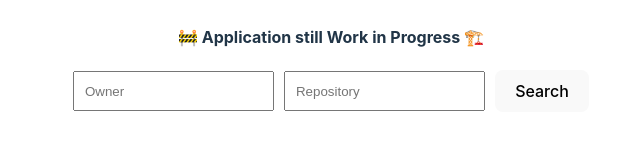
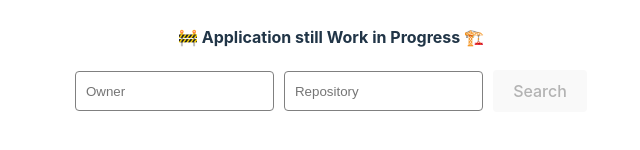
Before and after one commit to piny4man/repos-toolbox, a React (Vite) app: page / in a window 1280 px wide. Shown: the part 422-572 px from the top of the page, without its empty margins (309-949 px from the left). Built offline with nearby package versions, Linux system fonts and the light colour scheme; no server answers.

Commit message:
Fix repository urls

```diff
--- a/src/components/RepositoryCard/index.tsx
+++ b/src/components/RepositoryCard/index.tsx
@@ -10,13 +10,13 @@ interface IProps {
 const RepositoryCard: FC<IProps> = ({ repository }) => {
   return (
     <div className={styles.card__container}>
-      <a href={repository.owner.html_url} target='_blank' rel="noreferrer">
+      <a href={repository.html_url} target='_blank' rel="noreferrer">
         <header>
           <h2>
             {repository.owner.login}/<br/>
             <em>{repository.name}</em>
           </h2>
-          <a href={repository.html_url} target='_blank' rel="noreferrer">
+          <a href={repository.owner.html_url} target='_blank' rel="noreferrer">
             <img src={repository.owner.avatar_url} alt={repository.owner.login} />
           </a>
         </header>
--- a/src/components/SearchHeader/index.tsx
+++ b/src/components/SearchHeader/index.tsx
@@ -1,4 +1,4 @@
-import { FC, useState } from 'react'
+import { FC, useState, KeyboardEvent, useMemo } from 'react'
 import styles from './styles.module.scss'
 
 interface IProps {
@@ -8,28 +8,37 @@ interface IProps {
 const SearchHeader: FC<IProps> = ({ onSearchRepository }) => {
   const [owner, setOwner] = useState('')
   const [repo, setRepo] = useState('')
+  const isSearchDisabled = useMemo(() => !owner || !repo, [owner, repo])
 
   const handleSearchRepo = async () => {
+    if (isSearchDisabled) return
     onSearchRepository(owner, repo)
     setOwner('')
     setRepo('')
   }
 
+  const handleKeyPress = (event: KeyboardEvent<HTMLInputElement>) => {
+    if (!isSearchDisabled && event.code === 'Enter') {
+      handleSearchRepo()
+      event.currentTarget.blur()
+    }
+  }
+
   return (
-    <header className={ styles.search__container }>
+    <header className={styles.search__container} onKeyDown={handleKeyPress}>
       <input
         type="text"
         placeholder='Owner'
-        value={ owner }
-        onChange={ event => setOwner(event.target.value) }
+        value={owner}
+        onChange={event => setOwner(event.target.value)}
       />
       <input
         type="text"
         placeholder='Repository'
-        value={ repo }
-        onChange={ event => setRepo(event.target.value) }
+        value={repo}
+        onChange={event => setRepo(event.target.value)}
       />
-      <button onClick={ handleSearchRepo }>Search</button>
+      <button onClick={handleSearchRepo} disabled={isSearchDisabled}>Search</button>
     </header>
   )
 }
--- a/src/components/SearchHeader/styles.module.scss
+++ b/src/components/SearchHeader/styles.module.scss
@@ -13,5 +13,12 @@
     margin-right: 10px;
     box-sizing: border-box;
     padding: 0 10px;
+    border-radius: 4px;
+    border: 1px solid gray;
+
+    &:focus {
+      border-color: #746CC0;
+      outline: 2px solid #746CC0;
+    }
   }
 }
--- a/src/index.css
+++ b/src/index.css
@@ -37,7 +37,7 @@ h1 {
 }
 
 button {
-  border-radius: 8px;
+  border-radius: 4px;
   border: 1px solid transparent;
   padding: 0.6em 1.2em;
   font-size: 1em;
@@ -48,7 +48,7 @@ button {
   transition: border-color 0.25s;
 }
 button:hover {
-  border-color: #646cff;
+  border-color: #746CC0;
 }
 button:focus,
 button:focus-visible {
```
